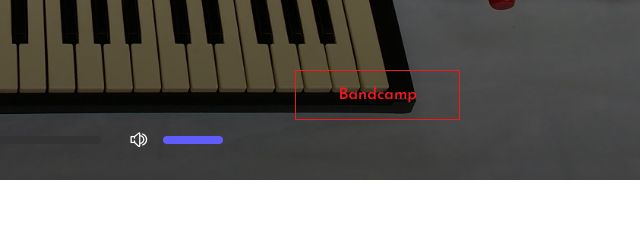
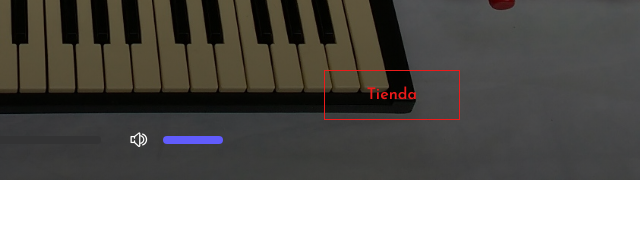
Before and after one commit to Rolando-Apolo/electronica-sonora, a plain HTML site: page index.html in a window 1280 px wide. Shown: the part 720-960 px from the top of the page, 640-1280 px from the left. Drawn offline with nearby package versions, Linux system fonts and the light colour scheme; a web font is replaced by a local one.

Commit message:
Update index.html

```diff
--- a/index.html
+++ b/index.html
@@ -129,7 +129,7 @@
                                 </div>
                                 <div class="col-xl-3 col-md-3">
                                     <div class="music_btn">
-                                            <a href="https://electronicasonora.bandcamp.com/" class="boxed-btn" target="_blank" >Bandcamp</a>
+                                            <a href="https://www.facebook.com/109752528289489/shop/all_products/?ref_code=mini_shop_page_card_cta&ref_surface=mini_shop_storefront" class="boxed-btn" target="_blank" >Tienda</a>
                                     </div>
                                 </div>
                     </div>
```
